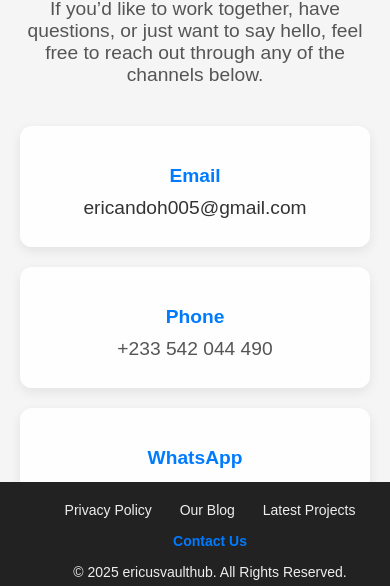
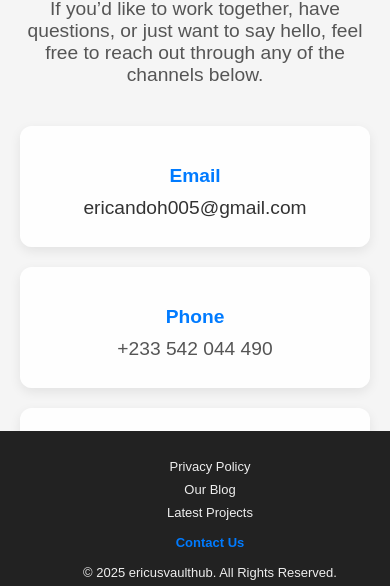
Before and after one commit to PROF-ERICUS/webs, a plain HTML site: page contact.html in a window 390 px wide. Shown: the part 244-830 px from the top of the page. Drawn offline with Linux system fonts and the light colour scheme.

Commit message:
Update contact.css

```diff
--- a/contact.css
+++ b/contact.css
@@ -187,6 +187,17 @@ body {
 .footer-nav a:hover {
   color: #007bff;
 }
+/* Responsive for smaller screens */
+@media (max-width: 480px) {
+  .footer-nav a {
+    display: block;
+    margin: 8px 0;
+  }
+
+  .footer {
+    font-size: 13px;
+  }
+}
 /* ===========================
    CONTACT PAGE STYLING
 =========================== */
```
